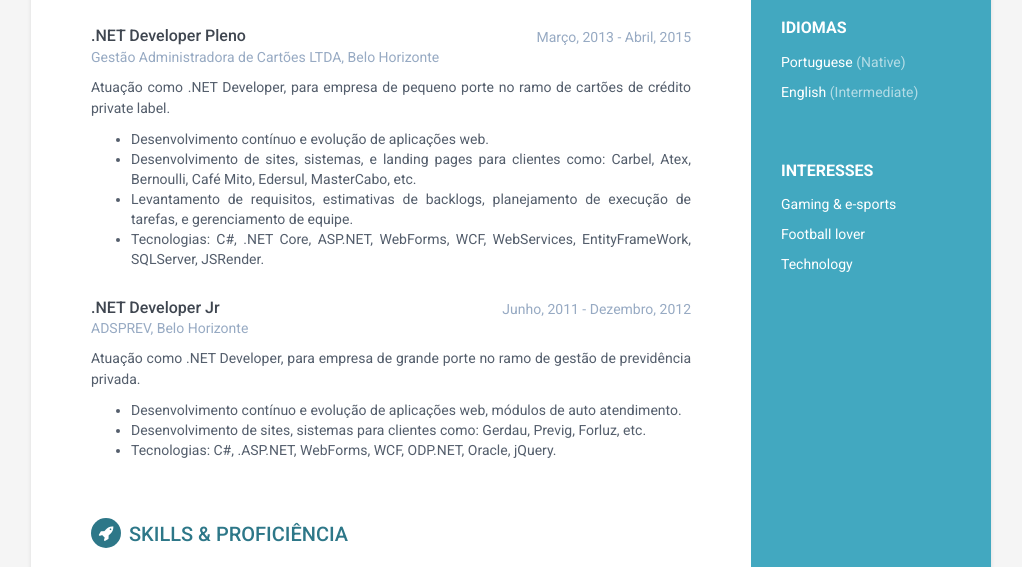
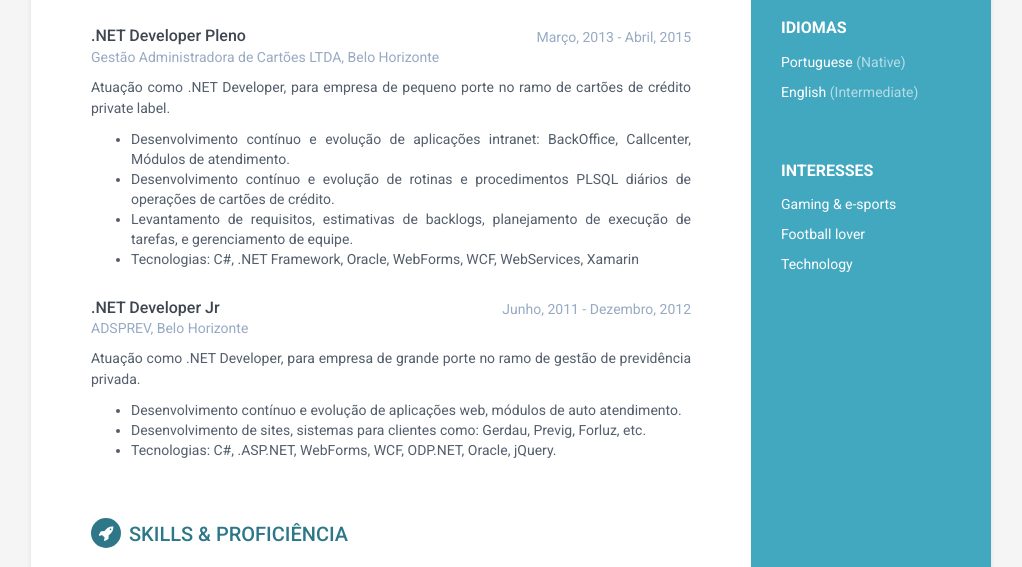
Before and after one commit to brunopbarrote/brunocv, a plain HTML site: page index.html in a window 1280 px wide. Shown: the part 863-1430 px from the top of the page, without its empty margins (129-1151 px from the left). Drawn offline with Linux system fonts and the light colour scheme.

Commit message:
alterada descrição trabalho cardco

```diff
--- a/index.html
+++ b/index.html
@@ -203,15 +203,11 @@
 							private label.
 						</p>
 						<ul>
-							<li>Desenvolvimento contínuo e evolução de aplicações web.</li>
-							<li>Desenvolvimento de sites, sistemas, e landing pages para clientes como: Carbel, Atex,
-								Bernoulli,
-								Café Mito, Edersul, MasterCabo, etc.</li>
+							<li>Desenvolvimento contínuo e evolução de aplicações intranet: BackOffice, Callcenter, Módulos de atendimento.</li>
+							<li>Desenvolvimento contínuo e evolução de rotinas e procedimentos PLSQL diários de operações de cartões de crédito.</li>
 							<li>Levantamento de requisitos, estimativas de backlogs, planejamento de execução de
 								tarefas, e gerenciamento de equipe.</li>
-							<li>Tecnologias: C#, .NET Core, ASP.NET, WebForms, WCF, WebServices, EntityFrameWork,
-								SQLServer,
-								JSRender.</li>
+							<li>Tecnologias: C#, .NET Framework, Oracle, WebForms, WCF, WebServices, Xamarin</li>
 						</ul>
 					</div>
 					<!--//details-->
```
